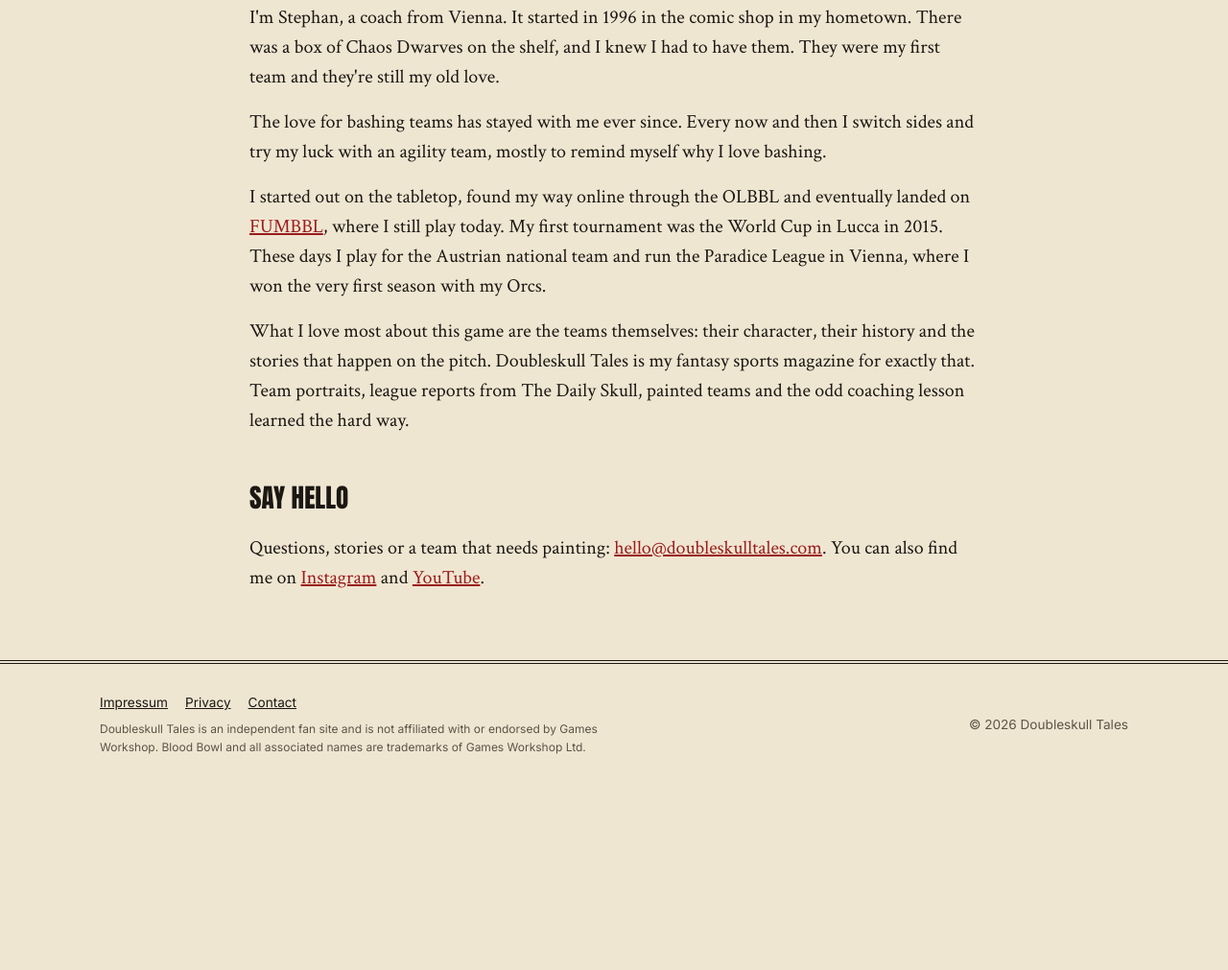
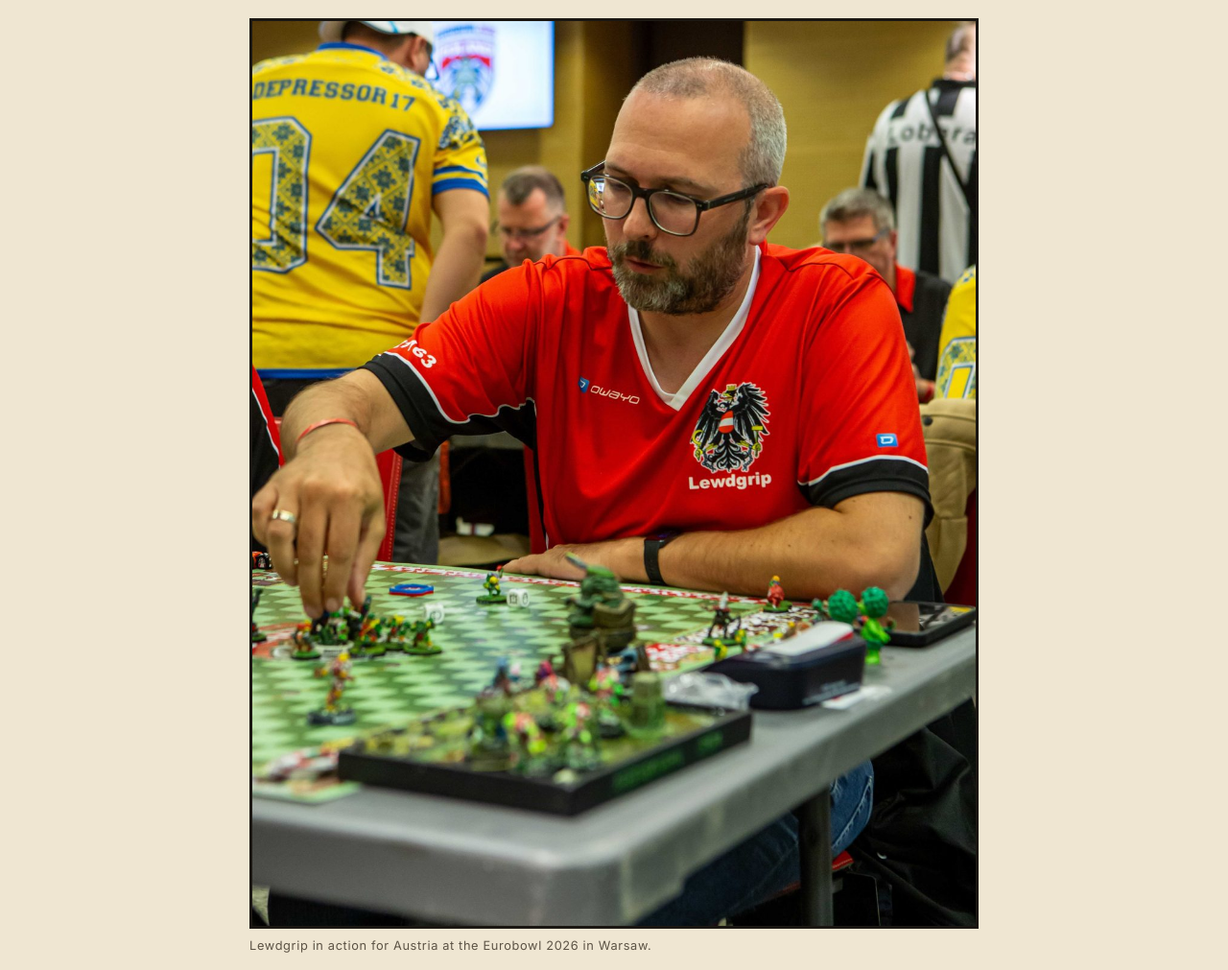
Before and after one commit to DoubleskullTales/doubleskull-tales, an Astro site: page /about in a window 1280 px wide. Shown: the part 341-1352 px from the top of the page at 96% size. Before the commit the page ends 1169 px from the top, so only its background shows below. Built offline with nearby package versions, Linux system fonts and the light colour scheme; Astro itself is replaced by a stand-in of ours.

Commit message:
Add files via upload

```diff
--- a/src/pages/about.astro
+++ b/src/pages/about.astro
@@ -2,13 +2,17 @@
 import Base from '../layouts/Base.astro';
 import { SITE } from '../site';
 ---
-<Base title="About" description="Who writes Doubleskull Tales: a Vienna-based coach since 1996.">
+<Base title="About" description="Who writes Doubleskull Tales: a Vienna-based coach since 1996." image="/images/stephan-eurobowl-2026.jpg">
   <div class="page">
     <h1>About</h1>
     <p><em>Every coach has a doubleskull story. This site is where I collect mine.</em></p>
+    <figure class="photo">
+      <img src="/images/stephan-eurobowl-2026.jpg" alt="Stephan, alias Lewdgrip, moving a player at the Eurobowl 2026 in Warsaw, wearing the Austrian national team jersey" />
+      <figcaption>Lewdgrip in action for Austria at the Eurobowl 2026 in Warsaw.</figcaption>
+    </figure>
     <p>I'm Stephan, a coach from Vienna. It started in 1996 in the comic shop in my hometown. There was a box of Chaos Dwarves on the shelf, and I knew I had to have them. They were my first team and they're still my old love.</p>
     <p>The love for bashing teams has stayed with me ever since. Every now and then I switch sides and try my luck with an agility team, mostly to remind myself why I love bashing.</p>
-    <p>I started out on the tabletop, found my way online through the OLBBL and eventually landed on <a href="https://fumbbl.com">FUMBBL</a>, where I still play today. My first tournament was the World Cup in Lucca in 2015. These days I play for the Austrian national team and run the Paradice League in Vienna, where I won the very first season with my Orcs.</p>
+    <p>I started out on the tabletop, found my way online through the OLBBL and eventually landed on <a href="https://fumbbl.com">FUMBBL</a>, where I still play today. My first tournament was the World Cup in Lucca in 2015. These days I play for the Austrian national team, most recently at the Eurobowl 2026 in Warsaw, and run the Paradice League in Vienna, where I won the very first season with my Orcs.</p>
     <p>What I love most about this game are the teams themselves: their character, their history and the stories that happen on the pitch. Doubleskull Tales is my fantasy sports magazine for exactly that. Team portraits, league reports from The Daily Skull, painted teams and the odd coaching lesson learned the hard way.</p>
     <h2>Say hello</h2>
     <p>Questions, stories or a team that needs painting: <a href={`mailto:${SITE.email}`}>{SITE.email}</a>. You can also find me on <a href={SITE.instagram}>Instagram</a> and <a href={SITE.youtube}>YouTube</a>.</p>
--- a/src/styles/global.css
+++ b/src/styles/global.css
@@ -180,3 +180,8 @@ footer .fine { color: var(--muted); font-size: .75rem; margin-top: 8px; max-widt
 .results-list small { color: var(--muted); }
 
 @media (max-width: 640px) { .pcards { grid-template-columns: 1fr; } }
+
+/* photos with captions */
+.photo { margin: 1.6em 0; }
+.photo img { border: 3px solid var(--ink); width: 100%; }
+.photo figcaption { font-family: 'Inter', sans-serif; font-size: .8rem; letter-spacing: .05em; color: var(--muted); margin-top: 8px; }
```
Also changed, not shown: public/images/stephan-eurobowl-2026.jpg (added).
